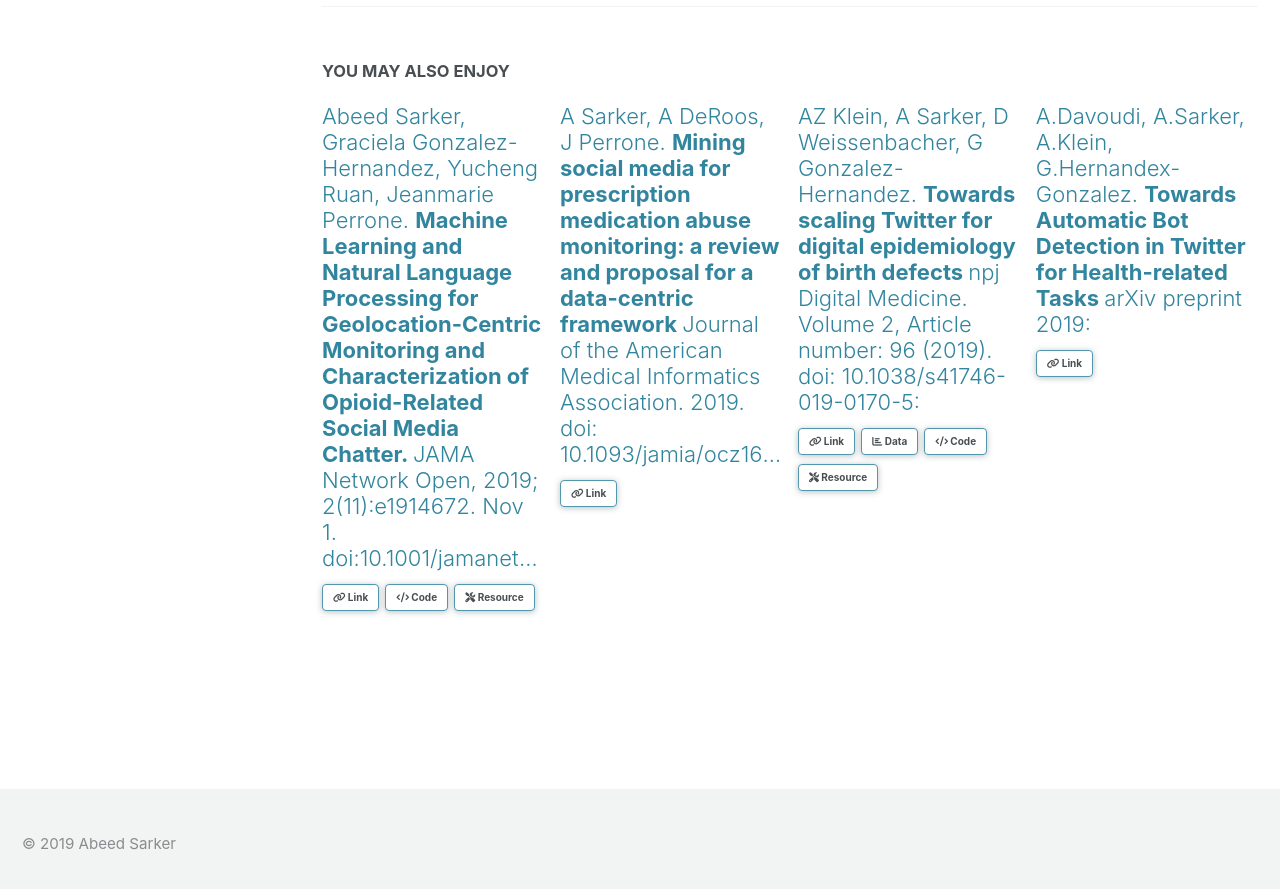
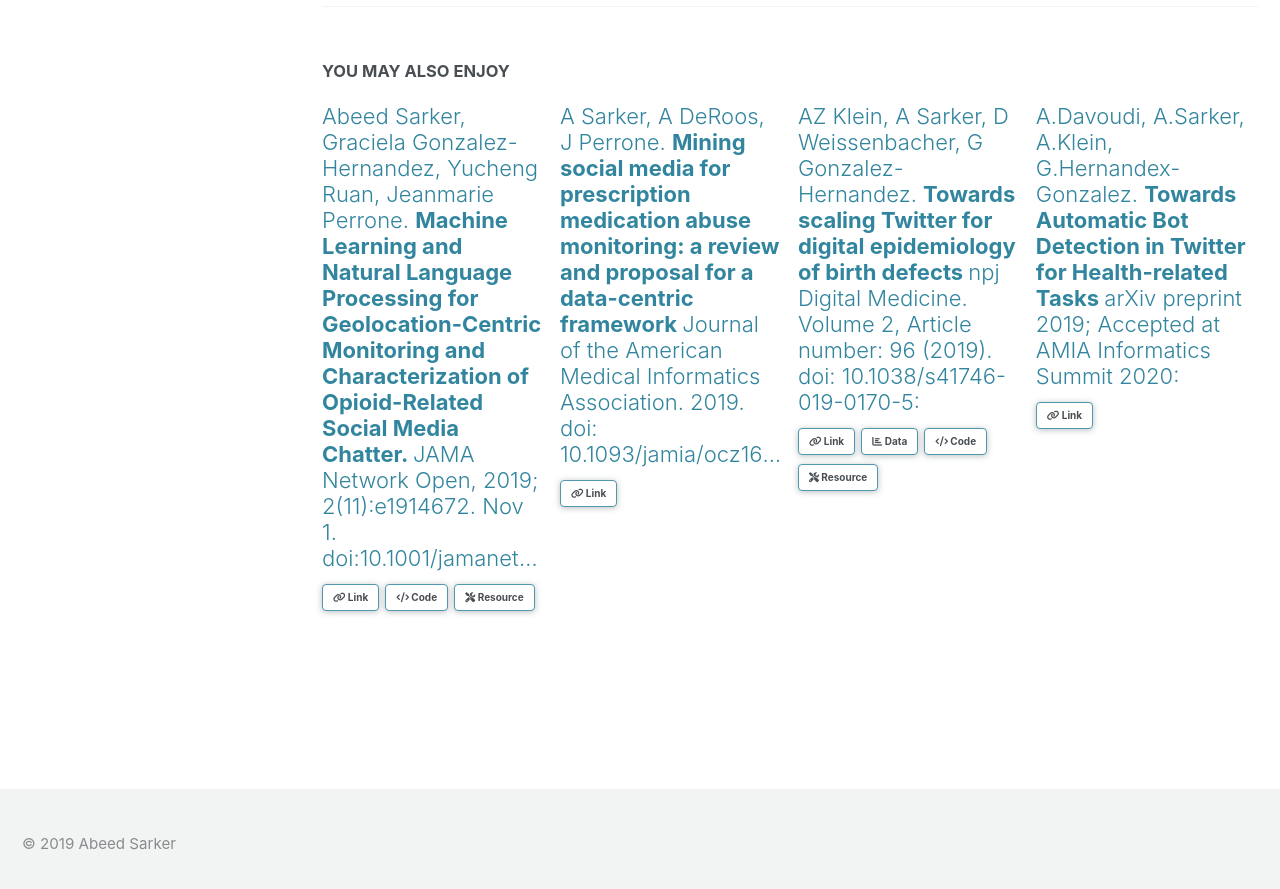
Before and after one commit to sarkerlab/Website, a Jekyll site: the page built from _posts/2019-10-01-intepretable-natural-language-processing-system-for-medical-examination.md, in a window 1280 px wide and 900 px high, scrolled down 670 px. Shown: the top 889 px of the window. Built offline with Jekyll 4.4.1, drawn with Linux system fonts in a browser that asks for light colours; cached includes are drawn as plain includes; nearby versions of some CDN libraries.

Commit message:
Update 2019-09-29-towards-automatic-bot-detection-in-twitter-for-health-tasks.md

```diff
--- a/_posts/2019-09-29-towards-automatic-bot-detection-in-twitter-for-health-tasks.md
+++ b/_posts/2019-09-29-towards-automatic-bot-detection-in-twitter-for-health-tasks.md
@@ -1,7 +1,7 @@
 ---
 authors: "A.Davoudi, A.Sarker, A.Klein, G.Hernandex-Gonzalez"
 title: "Towards Automatic Bot Detection in Twitter for Health-related Tasks"
-additional_info: "arXiv preprint 2019"
+additional_info: "arXiv preprint 2019; Accepted at AMIA Informatics Summit 2020"
 external_url: https://arxiv.org/abs/1909.13184
 data:
 code:
```
